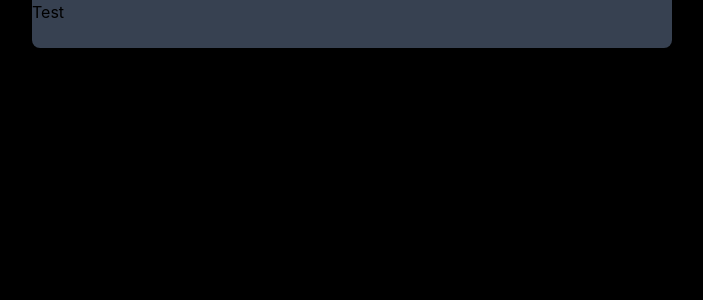
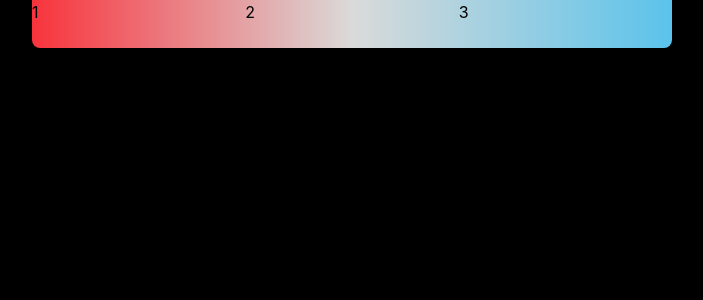
Before and after one commit to flashruler/scorekeeper-visual, a Next.js app: page / in a window 1280 px wide. Shown: the top 300 px of the page, without its empty margins (288-991 px from the left). Built offline with nearby package versions, Linux system fonts and the light colour scheme.

Commit message:
added color scheme

```diff
--- a/pages/index.js
+++ b/pages/index.js
@@ -5,8 +5,8 @@ import styles from '../styles/Home.module.css'
 export default function Home() {
   return (
 <div className="flex flex-col w-screen h-screen bg-black">
-<div className="bg-gray-700 w-2/4 inset-x-0 top-0 h-12 self-center rounded-br-lg rounded-bl-lg ">
-  <h1>Test</h1>
+<div className="bg-gradient-to-r from-orange-red to-sky-blue via-neutral-gray w-2/4 inset-x-0 top-0 h-12 self-center rounded-br-lg rounded-bl-lg ">
+<div className="grid grid-cols-3 justify-center"><h1>1</h1><h1>2</h1><h1>3</h1></div>
   </div>
  </div>
   )
--- a/tailwind.config.js
+++ b/tailwind.config.js
@@ -2,7 +2,15 @@ module.exports = {
   purge: ['./pages/**/*.{js,ts,jsx,tsx}', './components/**/*.{js,ts,jsx,tsx}'],
   darkMode: false, // or 'media' or 'class'
   theme: {
-    extend: {},
+    extend: {
+      colors: {
+        'orange-red': '#F8333C',
+        'light-white': '#EDE6E3',
+        'neutral-gray': '#DADAD9',
+        'dark-gray': '#36382E',
+        'sky-blue': '#5BC3EB',
+      }
+    },
   },
   variants: {
     extend: {},
```
Also changed, not shown: 1 other file (tests, documents, lock files or other folders).
